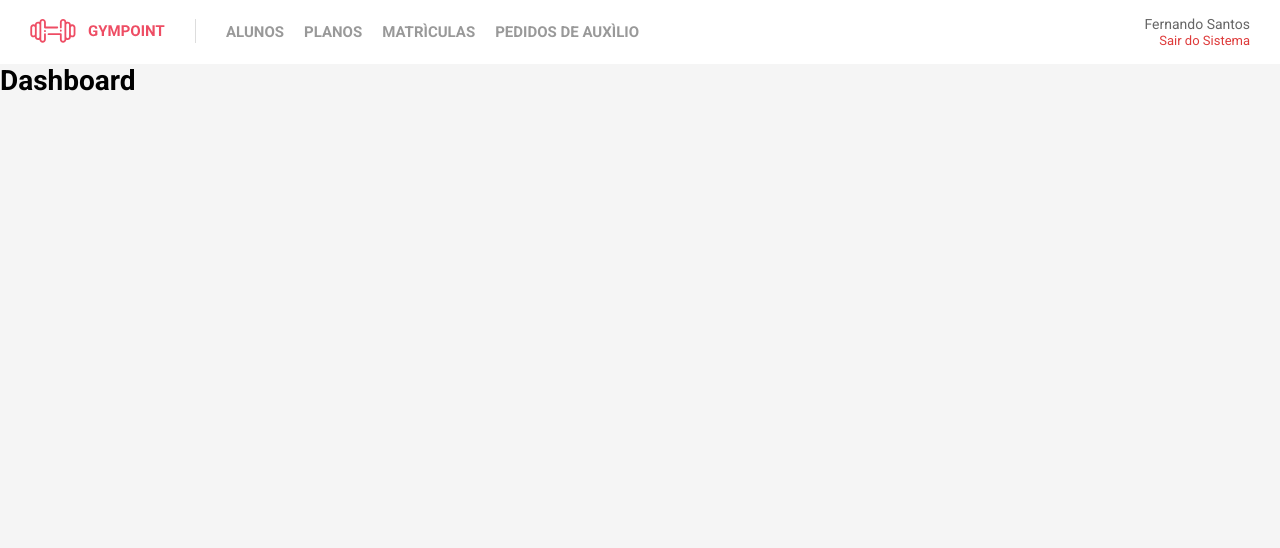
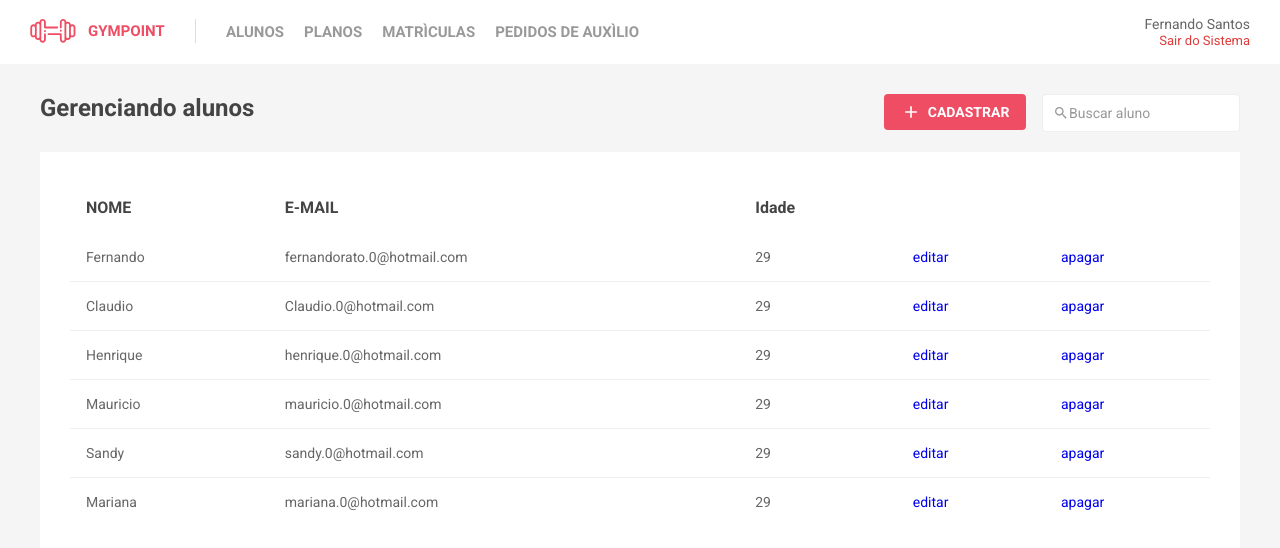
Before and after one commit to fernandof23/GymPoint_Completo, a React (Create React App) app in the folder Frontend/: page /dashboard in a window 1280 px wide. Shown: the top 548 px of the page. Built offline with nearby package versions, Linux system fonts and the light colour scheme.

Commit message:
Estilizando tabela de alunos

```diff
--- a/Frontend/package.json
+++ b/Frontend/package.json
@@ -12,6 +12,7 @@
         "prop-types": "^15.7.2",
         "react": "^16.12.0",
         "react-dom": "^16.12.0",
+        "react-icons": "^3.8.0",
         "react-router-dom": "^5.1.2",
         "react-scripts": "3.3.0",
         "reactotron-react-js": "^3.3.7",
--- a/Frontend/src/components/header/index.js
+++ b/Frontend/src/components/header/index.js
@@ -14,7 +14,7 @@ export default function header() {
                         <img src={logo} alt="gymlogo" />
                     </Link>
                     <Botoes>
-                        <Link to="/alunos">
+                        <Link to="/dashboard">
                             <p>ALUNOS</p>
                         </Link>
 
@@ -26,7 +26,7 @@ export default function header() {
                             <p>MATRÌCULAS</p>
                         </Link>
 
-                        <Link to="/auxilioalunos">
+                        <Link to="/helpsystem">
                             <p>PEDIDOS DE AUXÌLIO</p>
                         </Link>
                     </Botoes>
--- a/Frontend/src/pages/Dashboard/index.js
+++ b/Frontend/src/pages/Dashboard/index.js
@@ -1,7 +1,102 @@
 import React from 'react';
+import { Link } from 'react-router-dom';
+import { MdAdd, MdSearch } from 'react-icons/md';
 
-// import { Container } from './styles';
+import { Wrapper, DivTop, Content } from './styles';
 
 export default function Dashboard() {
-    return <h1>Dashboard</h1>;
+    return (
+        <Wrapper>
+            <DivTop>
+                <h1>Gerenciando alunos</h1>
+                <div>
+                    <button type="button">
+                        <MdAdd size={20} color="#fff" fontWeight="bold" />
+                        CADASTRAR
+                    </button>
+                    <aside>
+                        <MdSearch size={16} color="#999" />
+                        <input type="search" placeholder="Buscar aluno" />
+                    </aside>
+                </div>
+            </DivTop>
+            <Content>
+                <table>
+                    <thead>
+                        <th>NOME</th>
+                        <th>E-MAIL</th>
+                        <th>Idade</th>
+                    </thead>
+                    <tr>
+                        <td>Fernando</td>
+                        <td>fernandorato.0@hotmail.com</td>
+                        <td>29 </td>
+                        <td>
+                            <Link editar to="/">
+                                editar
+                            </Link>
+                        </td>
+                        <td>
+                            <Link to="/">apagar</Link>
+                        </td>
+                    </tr>
+                    <tr>
+                        <td>Claudio</td>
+                        <td>Claudio.0@hotmail.com</td>
+                        <td>29 </td>
+                        <td>
+                            <Link to="/">editar</Link>
+                        </td>
+                        <td>
+                            <Link to="/">apagar</Link>
+                        </td>
+                    </tr>
+                    <tr>
+                        <td>Henrique</td>
+                        <td>henrique.0@hotmail.com</td>
+                        <td>29 </td>
+                        <td>
+                            <Link to="/">editar</Link>
+                        </td>
+                        <td>
+                            <Link to="/">apagar</Link>
+                        </td>
+                    </tr>
+                    <tr>
+                        <td>Mauricio</td>
+                        <td>mauricio.0@hotmail.com</td>
+                        <td>29 </td>
+                        <td>
+                            <Link to="/">editar</Link>
+                        </td>
+                        <td>
+                            <Link to="/">apagar</Link>
+                        </td>
+                    </tr>
+                    <tr>
+                        <td>Sandy</td>
+                        <td>sandy.0@hotmail.com</td>
+                        <td>29 </td>
+                        <td>
+                            <Link to="/">editar</Link>
+                        </td>
+                        <td>
+                            <Link to="/">apagar</Link>
+                        </td>
+                    </tr>
+                    <tr>
+                        <td>Mariana</td>
+                        <td>mariana.0@hotmail.com</td>
+                        <td>29 </td>
+                        <td>
+                            <Link to="/">editar</Link>
+                        </td>
+                        <td>
+                            <Link to="/">apagar</Link>
+                        </td>
+                    </tr>
+                </table>
+            </Content>
+        </Wrapper>
+    );
 }
--- /dev/null
+++ b/Frontend/src/pages/Dashboard/styles.js
@@ -0,0 +1,88 @@
+import styled from 'styled-components';
+
+export const Wrapper = styled.div`
+    margin: auto;
+    max-width: 1200px;
+    margin-top: 30px;
+`;
+
+export const DivTop = styled.div`
+    display: flex;
+    justify-content: space-between;
+
+    h1 {
+        font-size: 24px;
+        color: #444;
+    }
+
+    div {
+        display: flex;
+        button {
+            border: 0;
+            background: #ee4d64;
+            border-radius: 4px;
+            width: 142px;
+            height: 36px;
+            color: #fff;
+            font-weight: bold;
+            display: flex;
+            align-items: center;
+            justify-content: space-around;
+            padding: 0 13px;
+        }
+
+        aside {
+            display: flex;
+            align-items: center;
+            border: 1px solid #eee;
+            background: #fff;
+            border-radius: 4px;
+            margin-left: 16px;
+            padding: 0 10px;
+
+            input {
+                border: none;
+                height: 36px;
+
+                &::placeholder {
+                    color: #999;
+                }
+            }
+        }
+    }
+`;
+
+export const Content = styled.div`
+    margin-top: 20px;
+    background: #fff;
+    padding: 30px;
+
+    table {
+        width: 100%;
+        border-collapse: collapse;
+
+        table,
+        th {
+            font-size: 16px;
+            color: #444;
+        }
+
+        td,
+        th {
+            text-align: left;
+            padding: 16px;
+        }
+
+        td {
+            color: #666;
+        }
+
+        tr + tr {
+            border-top: 1px solid #eee;
+        }
+
+        tr:hover {
+            background: #eee;
+        }
+    }
+`;
--- /dev/null
+++ b/Frontend/src/pages/HelpSystem/index.js
@@ -0,0 +1,7 @@
+import React from 'react';
+
+import { Container } from './styles';
+
+export default function HelpSystem() {
+    return <div />;
+}
--- /dev/null
+++ b/Frontend/src/pages/HelpSystem/styles.js
@@ -0,0 +1,3 @@
+import styled from 'styled-components';
+
+export const Container = styled.div``;
--- /dev/null
+++ b/Frontend/src/pages/Matriculas/index.js
@@ -0,0 +1,7 @@
+import React from 'react';
+
+import { Container } from './styles';
+
+export default function Matriculas() {
+    return <div />;
+}
--- /dev/null
+++ b/Frontend/src/pages/Matriculas/styles.js
@@ -0,0 +1,3 @@
+import styled from 'styled-components';
+
+export const Container = styled.div``;
--- /dev/null
+++ b/Frontend/src/pages/Planos/index.js
@@ -0,0 +1,7 @@
+import React from 'react';
+
+import { Container } from './styles';
+
+export default function Planos() {
+    return <div />;
+}
--- /dev/null
+++ b/Frontend/src/pages/Planos/styles.js
@@ -0,0 +1,3 @@
+import styled from 'styled-components';
+
+export const Container = styled.div``;
--- a/Frontend/src/routes/index.js
+++ b/Frontend/src/routes/index.js
@@ -3,10 +3,11 @@ import { Switch } from 'react-router-dom';
 import Route from './route';
 
 import SignIn from '~/pages/SignIn';
-
 import SignUp from '~/pages/SignUp';
-
 import Dashboard from '~/pages/Dashboard';
+import Planos from '~/pages/Planos';
+import Matriculas from '~/pages/Matriculas';
+import Help from '~/pages/HelpSystem';
 
 export default function Routes() {
     return (
@@ -14,6 +15,9 @@ export default function Routes() {
             <Route path="/" exact component={SignIn} />
             <Route path="/register" component={SignUp} />
             <Route path="/dashboard" component={Dashboard} isPrivate />
+            <Route path="/planos" component={Planos} isPrivate />
+            <Route path="/matriculas" component={Matriculas} isPrivate />
+            <Route path="/helpsystem" component={Help} isPrivate />
         </Switch>
     );
 }
```
Also changed, not shown: Frontend/src/components/index.js (deleted), 1 other file (tests, documents, lock files or other folders).
